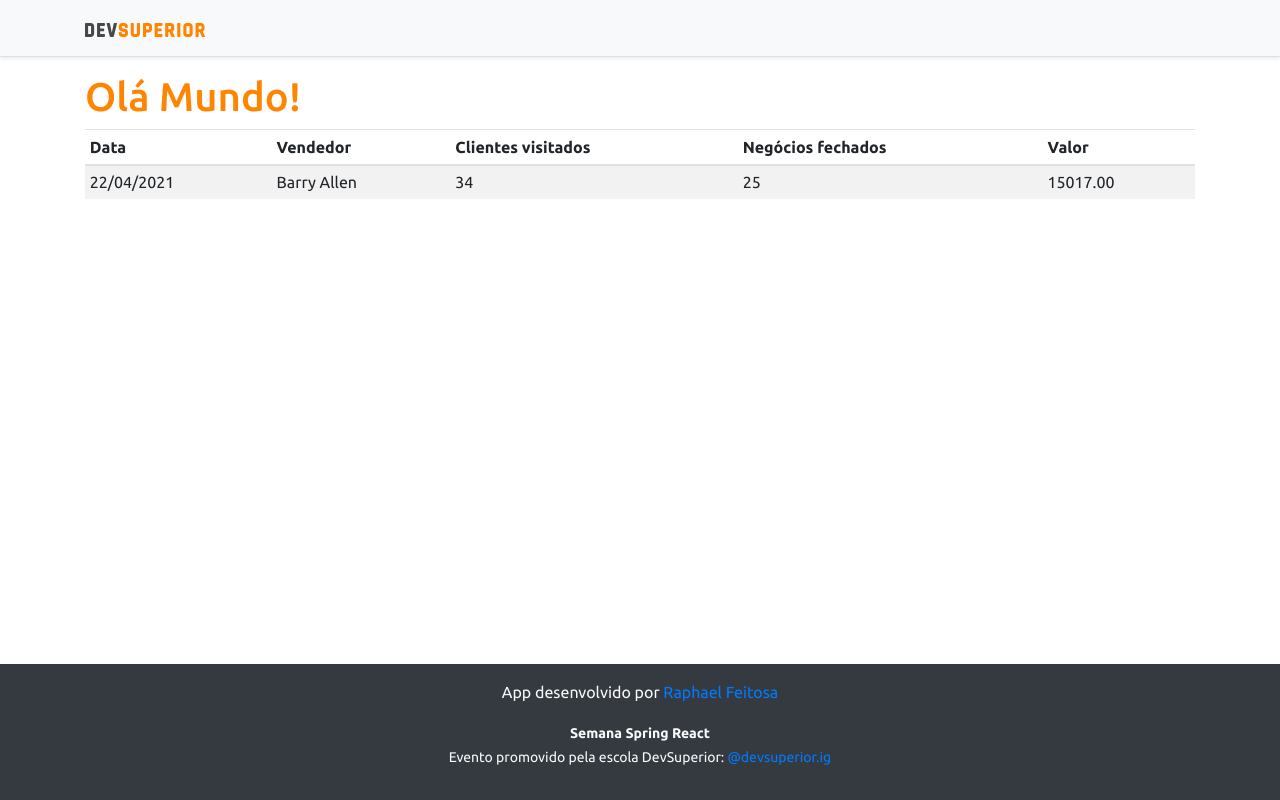
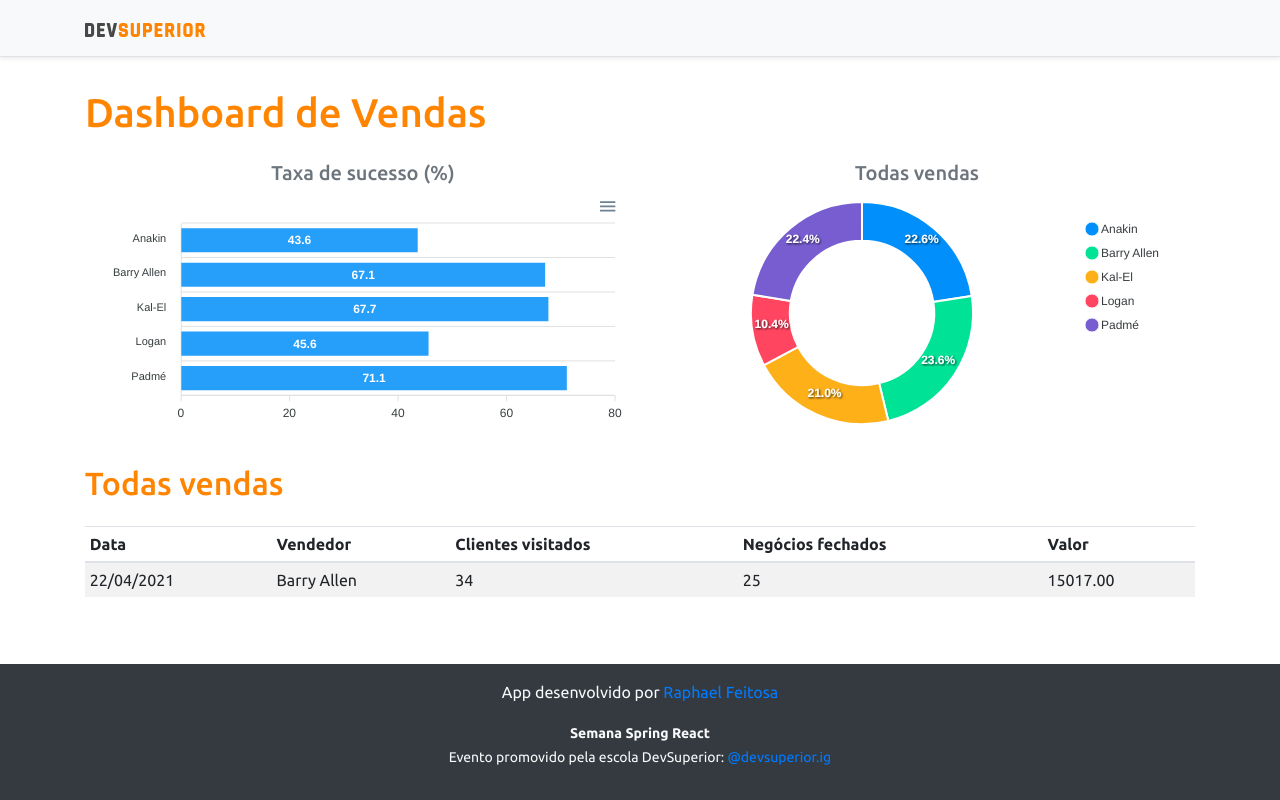
Before and after one commit to raphaelfeitosa/projeto-sds3, a React (Create React App) app in the folder frontend/: page / in a window 1280 px wide. Built offline with nearby package versions, Linux system fonts and the light colour scheme.

Commit message:
Static charts

```diff
--- a/frontend/src/App.tsx
+++ b/frontend/src/App.tsx
@@ -1,4 +1,6 @@
+import BarChart from "components/BarChart";
 import DataTable from "components/DataTable";
+import DonutChart from "components/DonutChart";
 import Footer from "components/Footer";
 import NavBar from "components/NavBar";
 
@@ -7,7 +9,25 @@
     <>
       <NavBar />
       <div className="container">
-        <h1 className="text-primary">Olá Mundo!</h1>
+        <h1 className="text-primary py-3">Dashboard de Vendas</h1>
+
+        <div className="row px-3">
+          <div className="col-sm-6">
+            <h5 className="text-center text-secondary">Taxa de sucesso (%)</h5>
+            <BarChart />
+          </div>
+
+          <div className="col-sm-6">
+            <h5 className="text-center text-secondary">Todas vendas</h5>
+            <DonutChart />
+          </div>
+
+
+        </div>
+
+        <div className="py-3">
+          <h2 className="text-primary"> Todas vendas</h2>
+        </div>
         <DataTable />
       </div>
       <Footer />
--- /dev/null
+++ b/frontend/src/components/BarChart/index.tsx
@@ -0,0 +1,34 @@
+import Chart from "react-apexcharts";
+
+const BarChart = () => {
+    const options = {
+        plotOptions: {
+            bar: {
+                horizontal: true,
+            }
+        },
+    };
+
+    const mockData = {
+        labels: {
+            categories: ['Anakin', 'Barry Allen', 'Kal-El', 'Logan', 'Padmé']
+        },
+        series: [
+            {
+                name: "% Sucesso",
+                data: [43.6, 67.1, 67.7, 45.6, 71.1]
+            }
+        ]
+    };
+
+    return (
+        <Chart
+            options={{ ...options, xaxis: mockData.labels }}
+            series={mockData.series}
+            type="bar"
+            height="240"
+        />
+    );
+}
+
+export default BarChart;
--- a/frontend/src/components/DataTable/index.tsx
+++ b/frontend/src/components/DataTable/index.tsx
@@ -1,5 +1,3 @@
-
-
 const DataTable = () => {
     return (
         <div className="table-responsive">
--- /dev/null
+++ b/frontend/src/components/DonutChart/index.tsx
@@ -0,0 +1,25 @@
+import Chart from "react-apexcharts";
+
+const DonutChart = () => {
+    const mockData = {
+        series: [477138, 499928, 444867, 220426, 473088],
+        labels: ['Anakin', 'Barry Allen', 'Kal-El', 'Logan', 'Padmé']
+    }
+
+    const options = {
+        legend: {
+            show: true
+        }
+    }
+
+    return (
+        <Chart
+            options={{ ...options, labels: mockData.labels }}
+            series={mockData.series}
+            type="donut"
+            height="240"
+        />
+    );
+}
+
+export default DonutChart;
--- /dev/null
+++ b/package.json
@@ -0,0 +1,6 @@
+{
+  "dependencies": {
+    "apexcharts": "^3.26.1",
+    "react-apexcharts": "^1.3.9"
+  }
+}
```
Also changed, not shown: 1 other file (tests, documents, lock files or other folders).
